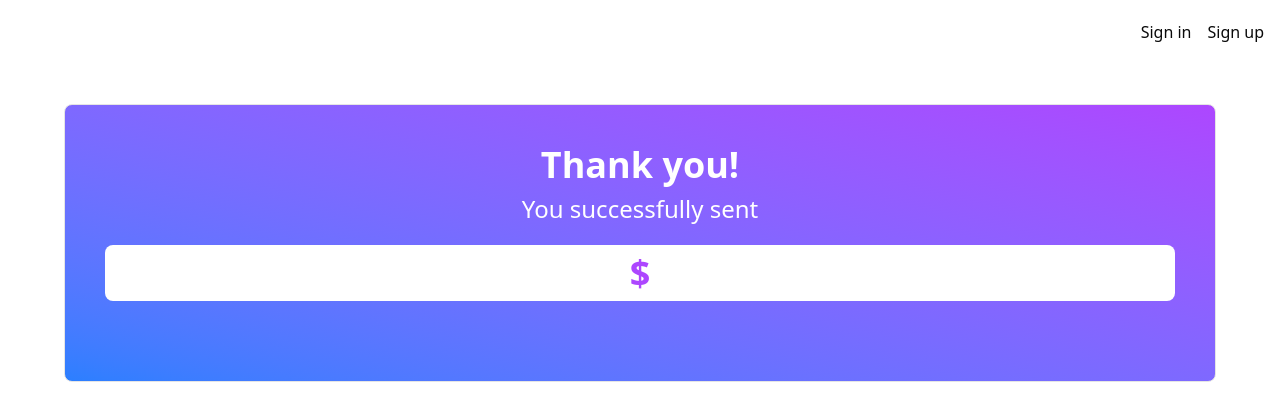
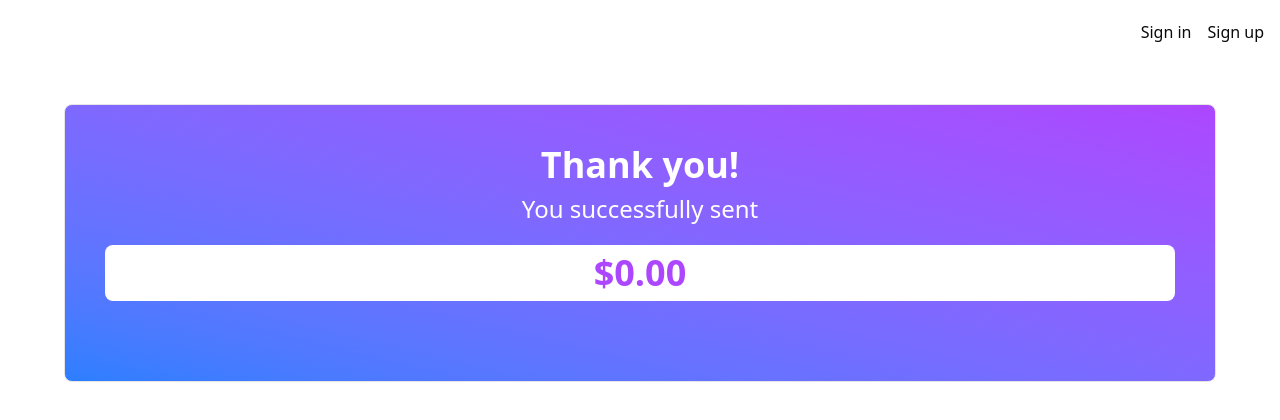
Before and after one commit to Mariussgal/AI_SaaS, a Next.js app: page /payment-success in a window 1280 px wide. Shown: the top 420 px of the page. Built offline with nearby package versions, Linux system fonts and the light colour scheme; no server answers.

Commit message:
updated payment-success

```diff
--- a/src/app/payment-success/page.tsx
+++ b/src/app/payment-success/page.tsx
@@ -1,8 +1,20 @@
+import { type Metadata } from 'next'
+
+interface PageProps {
+  params: { slug?: string }
+  searchParams: { [key: string]: string | string[] | undefined }
+}
+
+export const metadata: Metadata = {
+  title: 'Payment Success | SaaS Platform',
+  description: 'Thank you for your payment!',
+}
+
 export default function PaymentSuccess({
-    searchParams: { amount },
-  }: {
-    searchParams: { amount: string };
-  }) {
+  searchParams,
+}: PageProps) {
+  const amount = searchParams.amount as string || '0.00';
+
   return (
     <main className="max-w-6xl mx-auto p-10 text-white text-center border m-10 rounded-md bg-gradient-to-tr from-blue-500 to-purple-500">
       <div className="mb-10">
```
Lines whose indentation alone changed are shown as unchanged.
